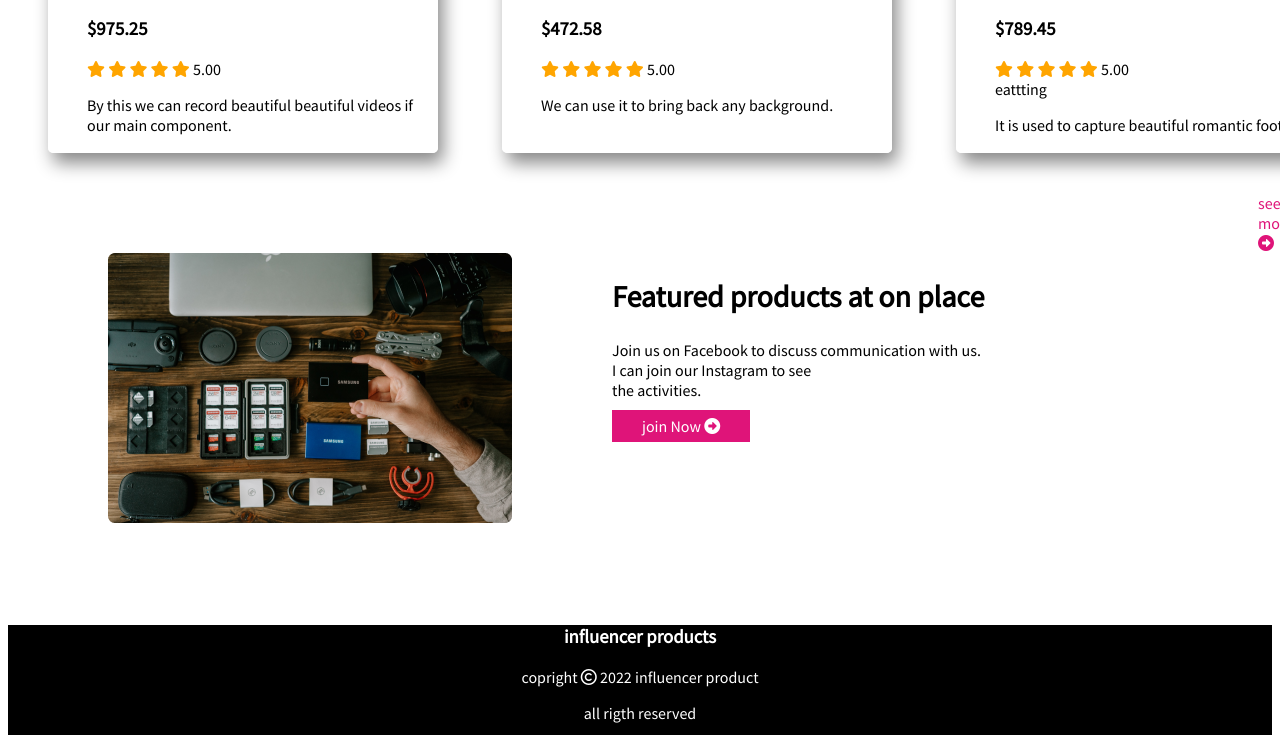
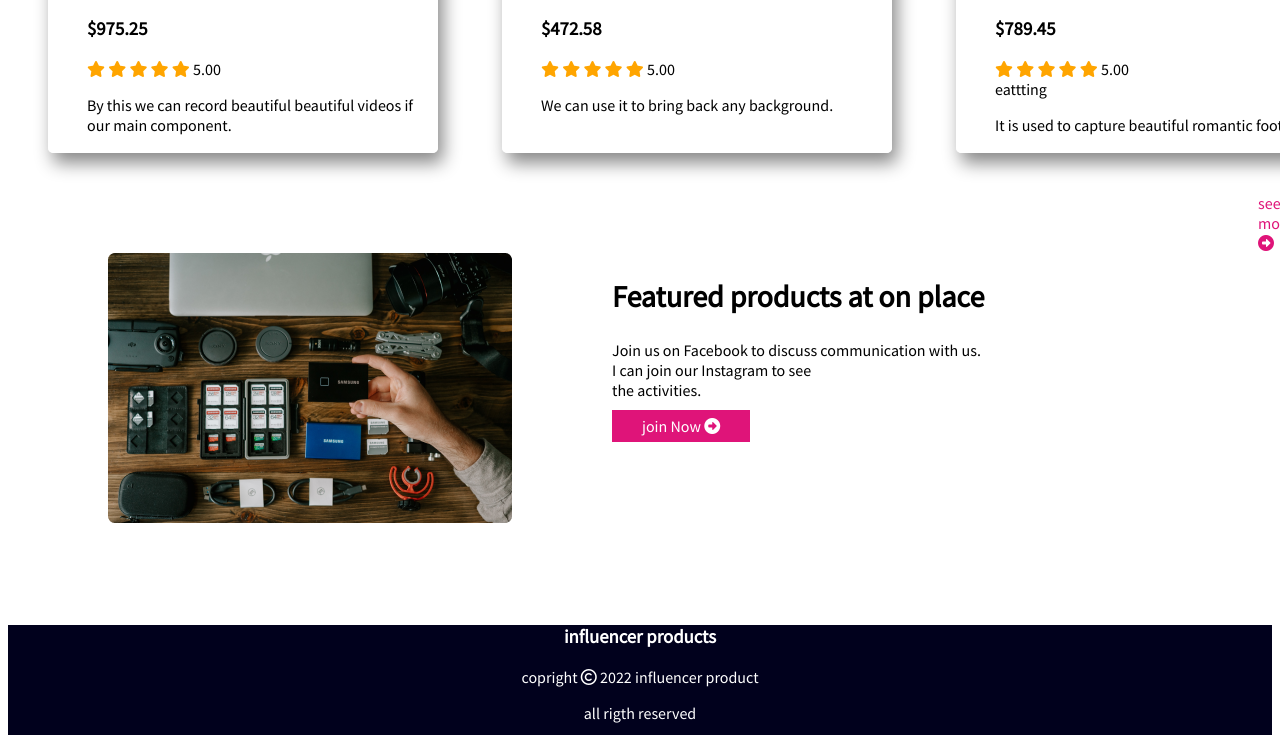
Before and after one commit to shajib2/assignment-2, a plain HTML site: page index.html in a window 1280 px wide. Shown: the part 2287-3022 px from the top of the page. Drawn offline with Linux system fonts and the light colour scheme.

Commit message:
fooder work

```diff
--- a/styles/style.css
+++ b/styles/style.css
@@ -122,15 +122,16 @@ div ul li{
 
  /* footer-section */
  .footer-section{
-     margin:0;
+     margin: none;
      color: white;
-     background-color: black;
+     background-color: rgb(1, 1, 29);
      text-align: center;
 
  }
  .footer-section a{
      list-style-type: none;
      color: white;
+     margin: 0%;
 
  }
  .socila-media-icon{
```
